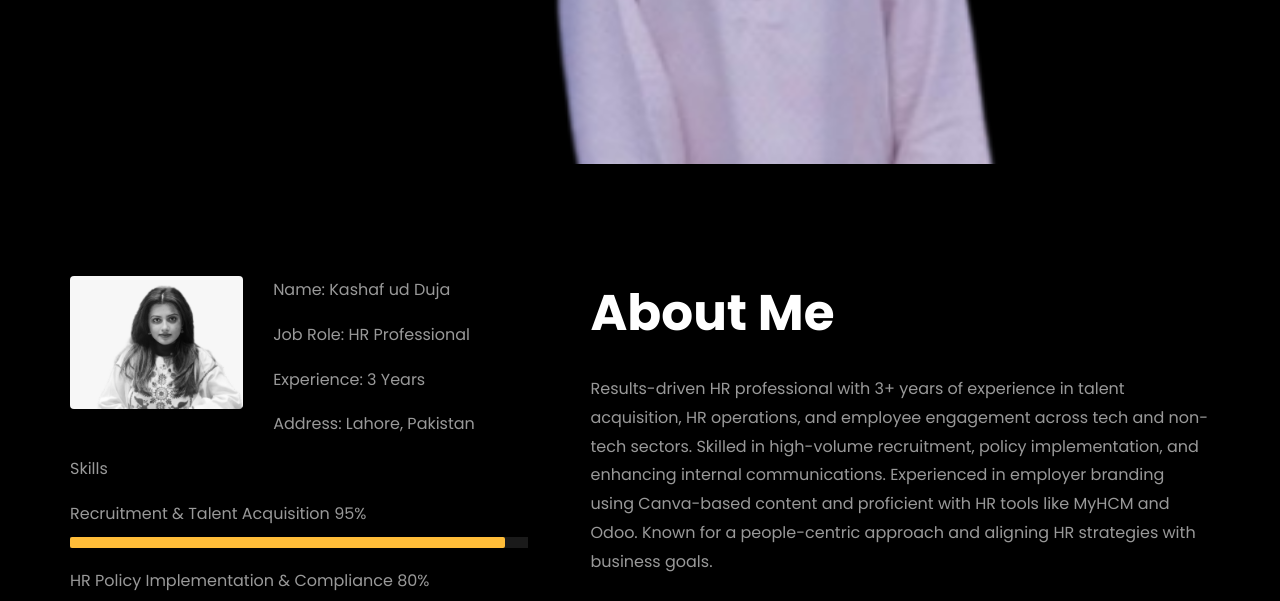
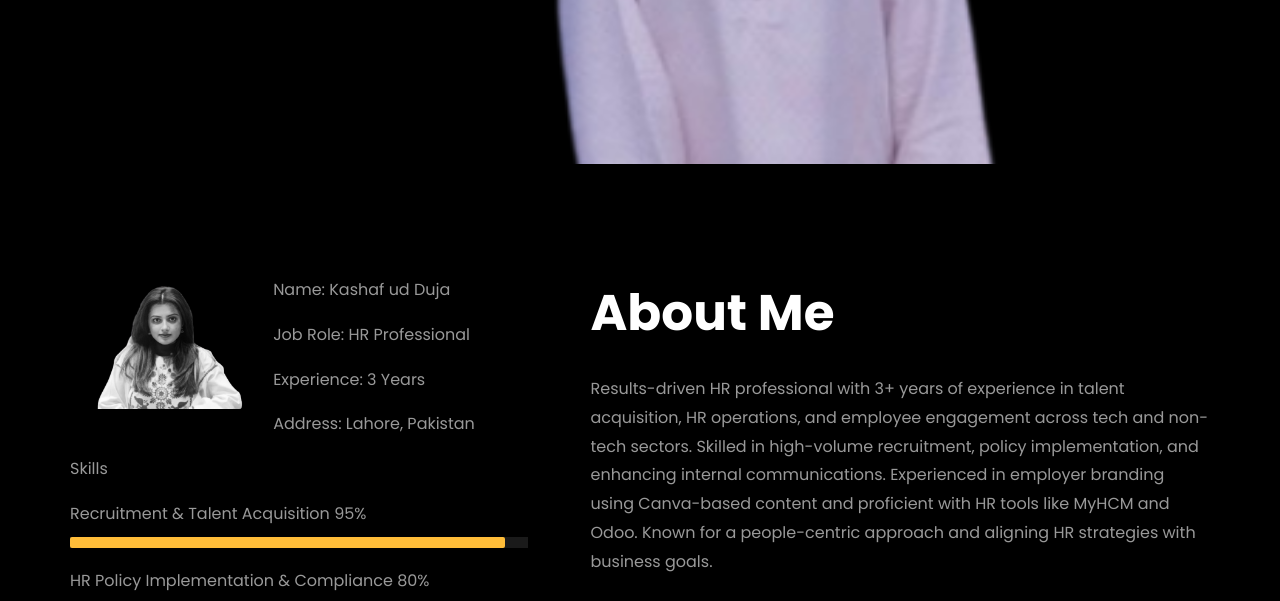
Before and after one commit to kashafduja017-tech/Kashaf-ud-Duja-Portfolio, a plain HTML site: page index.html in a window 1280 px wide. Shown: the part 586-1187 px from the top of the page. Drawn offline with Linux system fonts and the light colour scheme; files whose address does not match are found by name.

Commit message:
Update index.html

```diff
--- a/index.html
+++ b/index.html
@@ -213,7 +213,7 @@
 								<div class="row">
 									<div class="col-sm-6 col-md-5">
 									  <div class="about-img">
-										<img src="images/image black n white.jpeg" class="img-fluid rounded b-shadow-a" alt="">
+										<img src="images/bw.png" class="img-fluid rounded b-shadow-a" alt="">
 									  </div>
 									</div>
 									<!-- Details next to profile image -->
```
